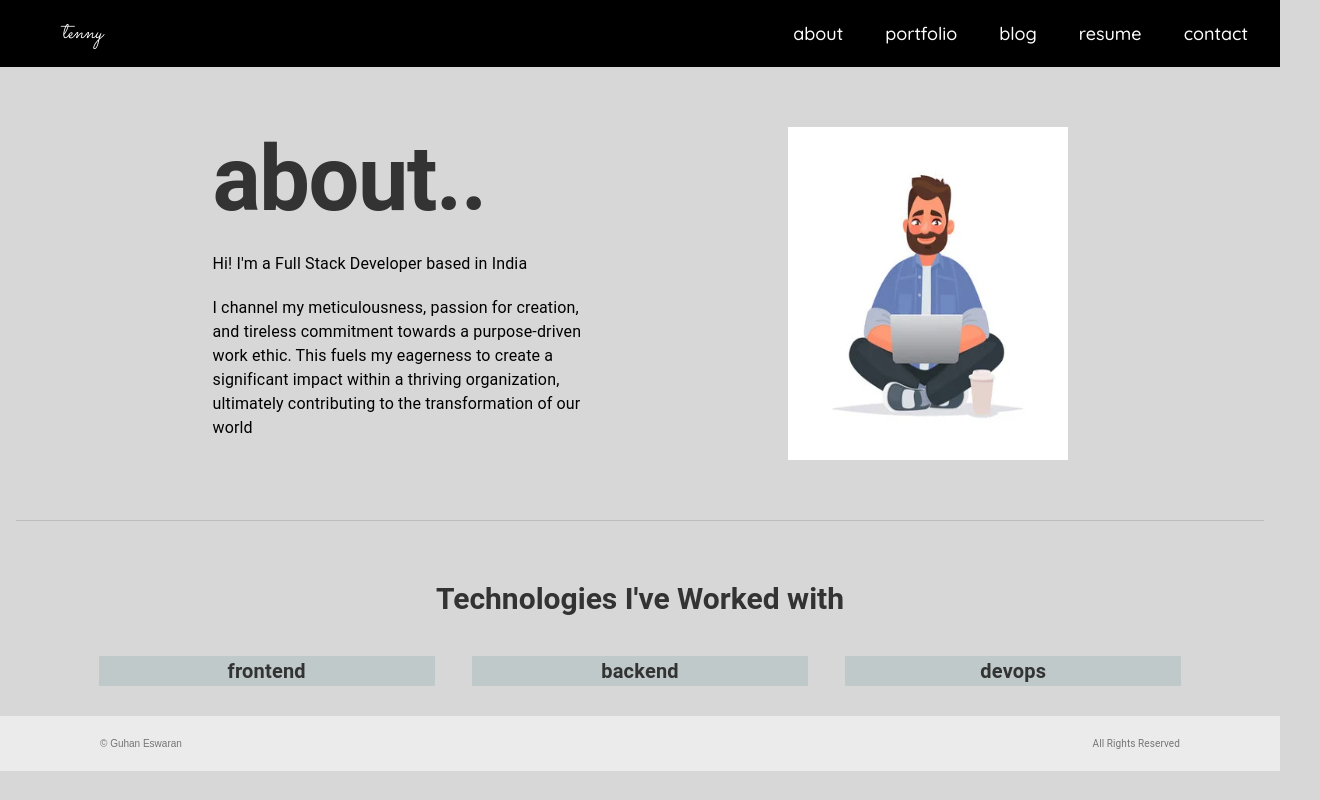
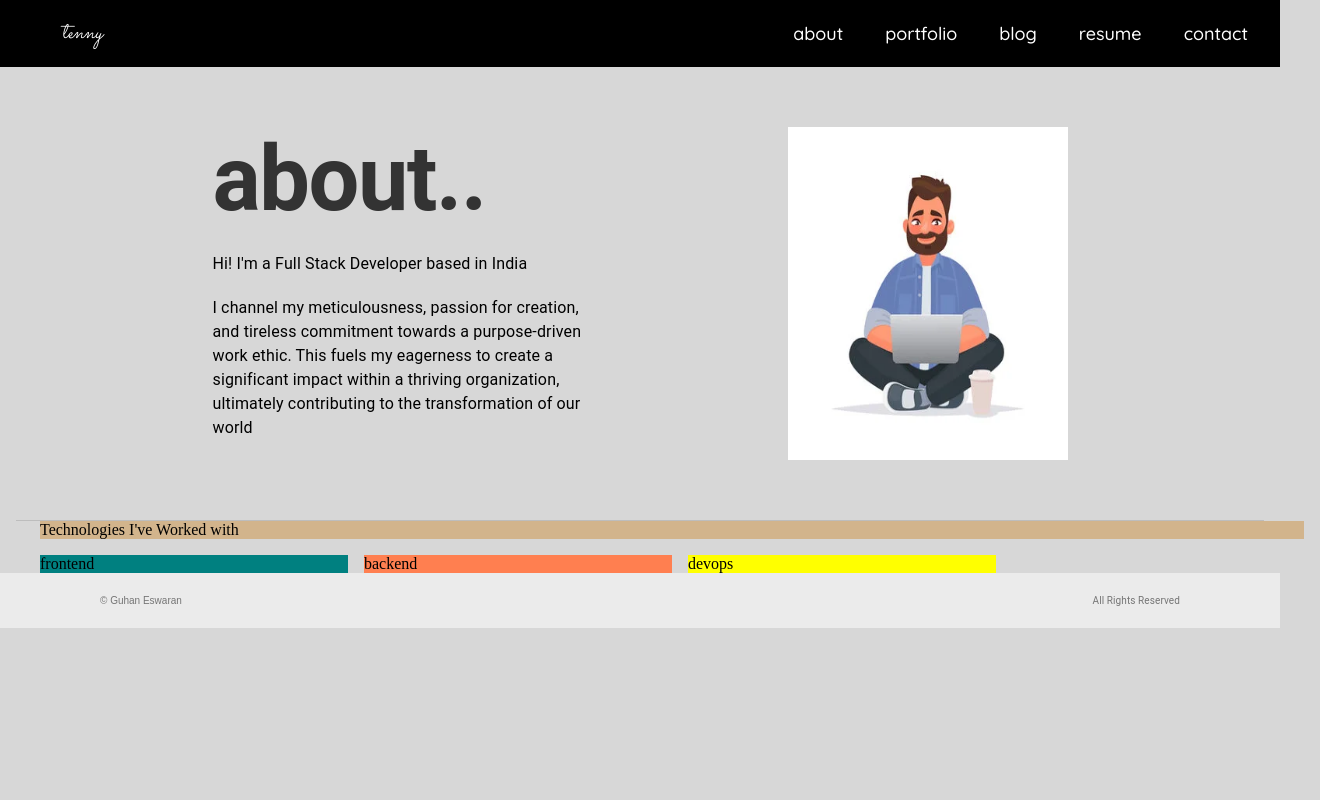
Before and after one commit to guhan010/portfolio-website, a React (Vite) app: page /about in a window 1280 px wide. Shown: the whole page, 1320 px wide, since content can reach past the window. Built offline with nearby package versions, Linux system fonts and the light colour scheme.

Commit message:
leaving about page incomplete

```diff
--- /dev/null
+++ b/src/components/Skills.jsx
@@ -0,0 +1,22 @@
+import { Grid, Box } from "@mui/material";
+
+const Skills = () => {
+  return (
+    <Grid container spacing={2} mx={3}>
+      <Grid item xs={12} sm={12} md={12} mr ={2}>
+        <Box sx={{ bgcolor: "tan" }}>Technologies I&apos;ve Worked with</Box>
+      </Grid>
+      <Grid item xs={12} sm={6} md={3}>
+        <Box sx={{ bgcolor: "teal" }}>frontend</Box>
+      </Grid>
+      <Grid item xs={12} sm={6} md={3}>
+        <Box sx={{ bgcolor: "coral" }}>backend</Box>
+      </Grid>
+      <Grid item xs={12} sm={6} md={3}>
+        <Box sx={{ bgcolor: "yellow" }}>devops</Box>
+      </Grid>
+    </Grid>
+  );
+};
+
+export default Skills;
--- a/src/pages/About.jsx
+++ b/src/pages/About.jsx
@@ -1,6 +1,7 @@
 import { Box, Divider, Grid, Typography } from "@mui/material";
 import about from "../assets/about.webp";
 import Grid2 from "@mui/material/Unstable_Grid2/Grid2";
+import Skills from "../components/Skills";
 
 const About = () => {
   return (
@@ -39,7 +40,7 @@ const About = () => {
         ></img>
       </Grid>
       <Divider variant="middle" />
-      <Grid>
+      {/* <Grid>
         <Grid2>
           <Box sx={{ textAlign: "center", marginTop: "50px" }}>
             <Typography
@@ -91,7 +92,8 @@ const About = () => {
             </Box>
           </Grid>
         </Grid2>
-      </Grid>
+      </Grid> */}
+      <Skills />
     </>
   );
 };
```
